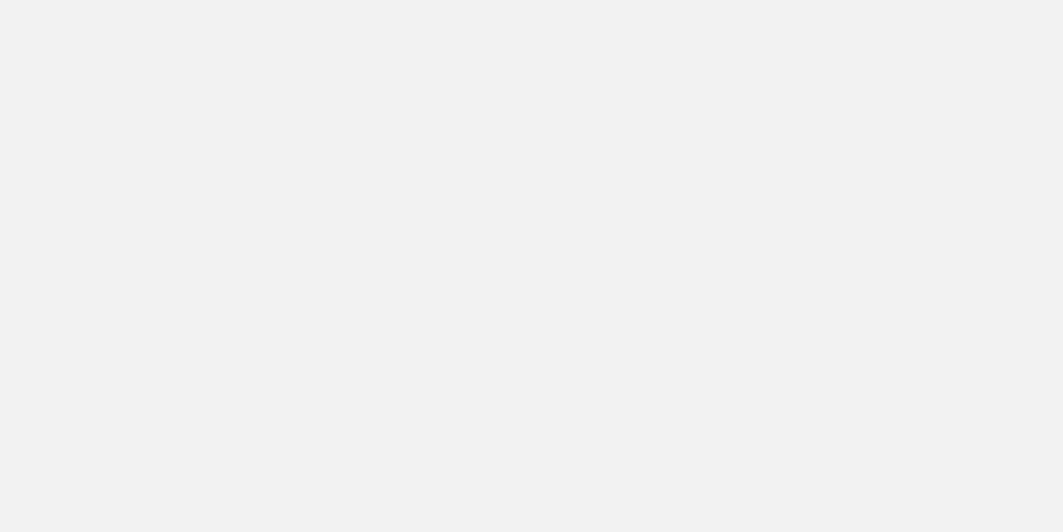
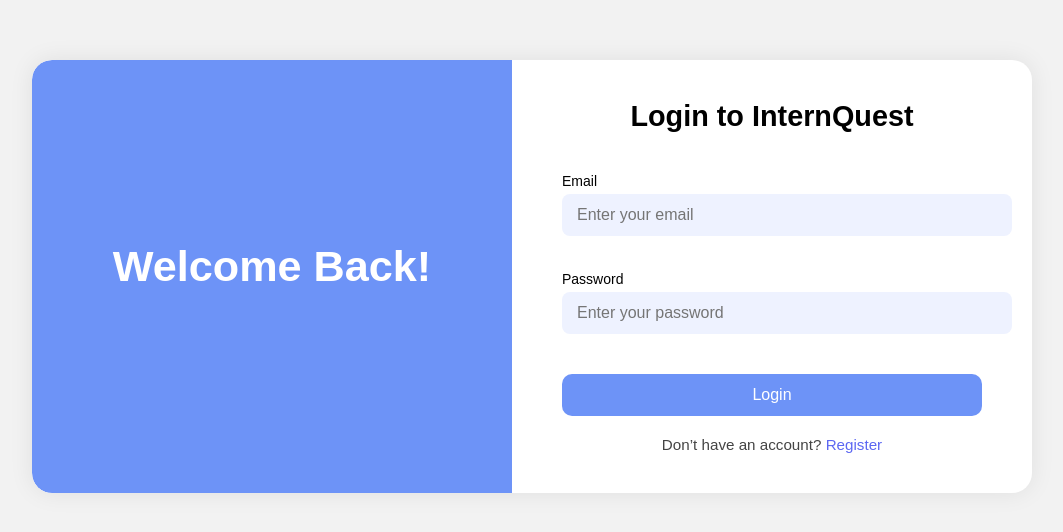
Before and after one commit to kaveenskn/InternQuest-web-Group2, a React (Vite) app: page /login in a window 1280 px wide. Before the commit this address had no page. Shown: the top 532 px of the page, without its empty margins (108-1171 px from the left). Built offline with nearby package versions, Linux system fonts and the light colour scheme.

Commit message:
login form and backend fot it is added

```diff
--- a/src/App.jsx
+++ b/src/App.jsx
@@ -8,16 +8,17 @@
 import signin from "./component/signin";
 import StudentDashboard from "./pages/StudentDashboard";
 import StudentProfile from "./pages/cvPage";
+import Login from "./pages/Login";
 
 const App = () => {
   return (
 
     <Router>
       <Routes>
-        <Route path="/" element={<Form1 />} />
+        <Route path="/signup" element={<Form1 />} />
          <Route path="/job" element={<StudentDashboard/>} />
          <Route path="/cv" element={<StudentProfile/>} />
-
+         <Route path="/login" element={<Login/>} />
       </Routes>
     </Router>
 
--- a/src/component/Cardsectionstd.jsx
+++ b/src/component/Cardsectionstd.jsx
@@ -1,4 +1,4 @@
-// CardsSection.js
+
 import React from "react";
 import Card from "./card";
 import { FaCrown, FaChartBar, FaBullhorn, FaFileAlt } from "react-icons/fa";
@@ -7,38 +7,39 @@
 const CardsSection = () => {
   const cardData = [
   {
-      icon: <FaCrown size={30} />,
-      title: "SEO/SEM",
-      description: "Nullam ac urna eu felis dapibus condimentum sit amet a augue.",
+    icon: <FaChartBar size={30} />,
+    title: "Smart Job Filtering",
+    description: "Find internships that match your skills and interests with our intelligent filters.",
     highlighted: false,
   },
   {
-      icon: <FaChartBar size={30} />,
-      title: "Marketing",
-      description: "Nullam ac urna eu felis dapibus condimentum sit amet a augue.",
+    icon: <FaFileAlt size={30} />,
+    title: "Profile Optimization",
+    description: "Create a standout profile to get noticed by top recruiters and companies.",
     highlighted: false,
   },
   {
     icon: <FaBullhorn size={30} />,
-      title: "Viral Campaign",
-      description: "Nullam ac urna eu felis dapibus condimentum sit amet a augue.",
+    title: "Instant Notifications",
+    description: "Get real-time updates for new internship postings and application status.",
     highlighted: true,
   },
   {
-      icon: <FaFileAlt size={30} />,
-      title: "Others",
-      description: "Nullam ac urna eu felis dapibus condimentum sit amet a augue.",
+    icon: <FaCrown size={30} />,
+    title: "Top Internships",
+    description: "Access exclusive opportunities from leading startups and MNCs.",
     highlighted: false,
   },
 ];
 
+
   return (
     <div style={{marginTop:"80px"}}>
 
+     <h2 style={{ textAlign: "center" }}>
+  Your Gateway to <strong>Top Internships</strong>
+</h2>
 
-      <h2 style={{ textAlign: "center" }}>
-        We Provide the <strong>Best Services</strong>
-      </h2>
       <div className="card-container">
         {cardData.map((card, index) => (
           <Card key={index} {...card} />
--- a/src/component/hero.jsx
+++ b/src/component/hero.jsx
@@ -6,12 +6,17 @@
   return (
     <section className="hero-section">
       <div className="hero-text">
-        <h1>We Create <br /> <strong>Solutions for Your Business</strong></h1>
+        <h1>
+          We Create <br /> <strong>Solutions for Your Business</strong>
+        </h1>
         <p>
           Class aptent taciti sociosqu ad litora torquent per conubia nostra,
           per inceptos himenaeos. Mauris in erat justo. Nullam ac urna eu felis.
         </p>
-        <button className="cta-btn">Get Started</button>
+        <div className="button-group">
+          <button className="cta-btn primary">Get Started</button>
+          <button className="cta-btn secondary">Learn More</button>
+        </div>
       </div>
       <div className="hero-slider">
         <ImageSlider />
--- a/src/pages/Form1.jsx
+++ b/src/pages/Form1.jsx
@@ -167,6 +167,10 @@
           )}
 
           <button type="submit" onClick={handleSubmit}>Submit</button>
+          <div className="register-login-redirect">
+            Already have an account? <a href="/login">Sign in</a>
+          </div>
+
         </form>
       </div>
     </div>
--- /dev/null
+++ b/src/pages/Login.jsx
@@ -0,0 +1,80 @@
+import React, { useState } from "react";
+import "../pagestyles/Login.css";
+
+const Login = () => {
+  const [credentials, setCredentials] = useState({
+    email: "",
+    password: "",
+  });
+
+  const handleChange = (e) => {
+    setCredentials({ ...credentials, [e.target.name]: e.target.value });
+  };
+
+  const handleSubmit = async (e) => {
+    e.preventDefault();
+
+    try {
+      const response = await fetch("http://localhost:5000/login", {
+        method: "POST",
+        headers: {
+          "Content-Type": "application/json",
+        },
+        body: JSON.stringify(credentials),
+      });
+
+      const data = await response.json();
+
+      if (response.ok) {
+        alert("Login successful!");
+        console.log(data);
+        // redirect or save token here
+      } else {
+        alert(`Error: ${data.message}`);
+      }
+    } catch (error) {
+      console.error("Login error:", error);
+      alert("Something went wrong during login.");
+    }
+  };
+
+  return (
+    <div className="login-wrapper">
+      <div className="login-left-panel">
+        <h2>Welcome Back!</h2>
+      </div>
+      <div className="login-right-panel">
+        <h1>Login to InternQuest</h1>
+        <form onSubmit={handleSubmit}>
+          <label htmlFor="email">Email</label>
+          <input
+            type="email"
+            name="email"
+            placeholder="Enter your email"
+            value={credentials.email}
+            onChange={handleChange}
+            required
+          />
+
+          <label htmlFor="password">Password</label>
+          <input
+            type="password"
+            name="password"
+            placeholder="Enter your password"
+            value={credentials.password}
+            onChange={handleChange}
+            required
+          />
+
+          <button type="submit">Login</button>
+
+          <div className="login-register-redirect">
+            Don’t have an account? <a href="/signup">Register</a>
+          </div>
+        </form>
+      </div>
+    </div>
+  );
+};
+
+export default Login;
--- /dev/null
+++ b/src/pagestyles/Login.css
@@ -0,0 +1,115 @@
+.login-wrapper {
+  display: flex;
+  width: 80%;
+  max-width: 1000px;
+  margin: 60px auto;
+  border-radius: 20px;
+  box-shadow: 0 0 25px rgba(0, 0, 0, 0.08);
+  overflow: hidden;
+  background: #fff;
+}
+
+.login-left-panel {
+  flex: 1;
+  background-color: #6d93f7;
+  color: white;
+  display: flex;
+  justify-content: center;
+  align-items: center;
+  font-size: 1.8rem;
+  font-weight: bold;
+  padding: 30px;
+  border-top-left-radius: 20px;
+  border-bottom-left-radius: 20px;
+}
+
+.login-right-panel {
+  flex: 1;
+  padding: 40px 50px;
+  display: flex;
+  flex-direction: column;
+  justify-content: center;
+}
+
+.login-right-panel h1 {
+  margin-bottom: 25px;
+  font-size: 1.8rem;
+  font-weight: 700;
+  color: #000;
+}
+
+.login-right-panel form label {
+  display: block;
+  margin-bottom: 5px;
+  font-weight: 500;
+}
+
+.login-right-panel form input {
+  width: 100%;
+  padding: 12px 15px;
+  margin-bottom: 20px;
+  border: none;
+  border-radius: 8px;
+  background-color: #eef2ff;
+  font-size: 1rem;
+}
+
+.login-right-panel form button {
+  width: 100%;
+  padding: 12px;
+  background-color: #6d93f7;
+  border: none;
+  border-radius: 10px;
+  color: white;
+  font-size: 1rem;
+  cursor: pointer;
+  transition: background 0.3s ease;
+}
+
+.login-right-panel form button:hover {
+  background-color: #5c7eea;
+}
+
+.login-register-redirect {
+  margin-top: 20px;
+  font-size: 0.95rem;
+  text-align: center;
+  color: #444;
+}
+
+.login-register-redirect a {
+  color: #5c67f2;
+  text-decoration: none;
+  font-weight: 500;
+}
+
+.login-register-redirect a:hover {
+  text-decoration: underline;
+}
+
+@media screen and (max-width: 768px) {
+  .login-wrapper {
+    flex-direction: column;
+    width: 90%;
+    margin: 30px auto;
+  }
+
+  .login-left-panel,
+  .register-left-panel {
+    border-radius: 20px 20px 0 0;
+    border-bottom-left-radius: 0;
+    border-bottom-right-radius: 0;
+  }
+
+  .login-right-panel,
+  .register-right-panel {
+    padding: 30px 20px;
+    border-radius: 0 0 20px 20px;
+  }
+
+  .login-right-panel h1,
+  .register-right-panel h1 {
+    font-size: 1.5rem;
+    text-align: center;
+  }
+}
--- a/src/styles/ImageSlider.css
+++ b/src/styles/ImageSlider.css
@@ -1,5 +1,3 @@
-
-
 body {
   background: #eee;
   font-family: Helvetica Neue, Helvetica, Arial, sans-serif;
@@ -7,18 +5,21 @@
   color: #000;
   margin: 0;
   padding: 0;
+  overflow-x: hidden; /* Allow scroll if needed vertically */
+}
+
+.slider-wrapper {
+  width: 100%;
+  display: flex;
+  justify-content: center;
+  padding: 2rem 0;
 }
 
 .swiper {
   width: 85%;
-  height: 750px;
-  margin-right: -19%;
-  margin-top: -39%;
- float: right;
- border-radius:100%;
-
-
-
+  aspect-ratio: 16 / 9; /* Keeps the aspect ratio consistent */
+  border-radius: 2rem;
+  overflow: hidden;
 }
 
 .swiper-slide {
@@ -31,7 +32,6 @@
 }
 
 .swiper-slide img {
-  display: block;
   width: 100%;
   height: 100%;
   object-fit: cover;
@@ -53,14 +53,11 @@
   background: #007aff;
 }
 
-
+/* Responsive Fix */
 @media (max-width: 968px) {
   .swiper {
     width: 90%;
-    height: 250px;
-    margin: 20px auto;
-    float: none;
-    border-radius: 20px;
-    clip-path: none;
+    aspect-ratio: 4 / 3;
+    border-radius: 1rem;
   }
 }
--- a/src/styles/form1.css
+++ b/src/styles/form1.css
@@ -95,10 +95,33 @@
     border-top-right-radius: 20px;
     border-bottom-right-radius: 20px;
     border-top-left-radius: 20px;
+    width: 100%;
 
+  }
+  .left-panel h2{
+    width: 80%;
+    margin-left: -50px;
   }
 
   .right-panel {
     padding-top: 20px;
   }
 }
+
+.register-login-redirect {
+  margin-top: 1.5rem;
+  font-size: 0.95rem;
+  text-align: center;
+  color: #444;
+}
+
+.register-login-redirect a {
+  color: #5c67f2;
+  text-decoration: none;
+  font-weight: 500;
+  margin-left: 5px;
+}
+
+.register-login-redirect a:hover {
+  text-decoration: underline;
+}
--- a/src/styles/navbar.css
+++ b/src/styles/navbar.css
@@ -10,7 +10,8 @@
   width: 100%;
   box-sizing: border-box;
   height: 60px;
-  position: fixed; /* Keeps navbar fixed to the top */
+  position: fixed;
+  /* Keeps navbar fixed to the top */
   top: 0;
   left: 0;
   z-index: 1000;
@@ -36,9 +37,10 @@
 .navbar-links li {
   margin-top: 20px;
 }
+
 .navbar-links li a {
   text-decoration: none;
-  color: #ffffff;
+  color: black;
   font-size: 16px;
   padding: 5px 10px;
   font-weight: bold;
@@ -46,10 +48,10 @@
 }
 
 .navbar-links li a:hover {
-  background-color: #d6eaff;
+  background-color: #56a1f1;;
   border-radius: 5px;
 }
 
-.navbar-links li button{
- margin-top: -10px;
+.navbar-links li button {
+  margin-top: -10px;
 }
```
Also changed, not shown: src/component/ImageSlider.jsx (+30 -16 lines), src/styles/hero.css (+62 -16 lines), 2 other files (tests, documents, lock files or other folders). Lines whose indentation alone changed are shown as unchanged.
